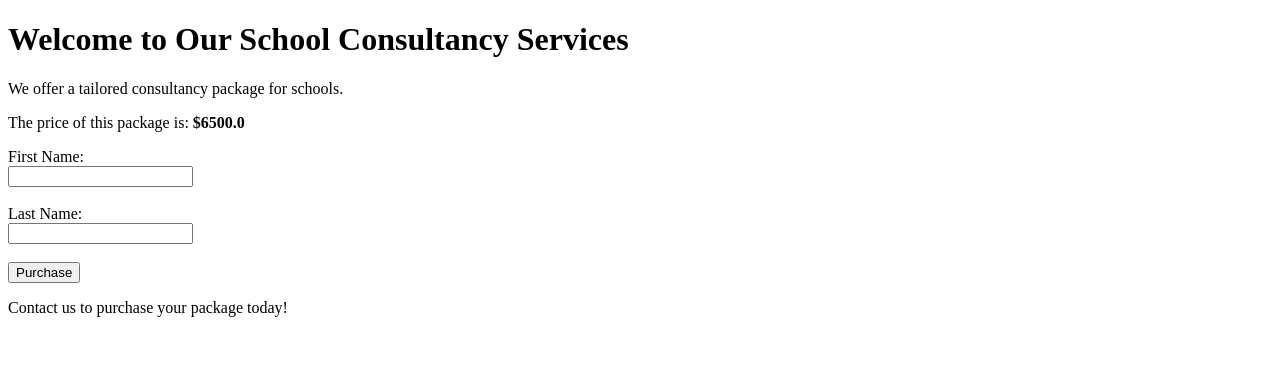
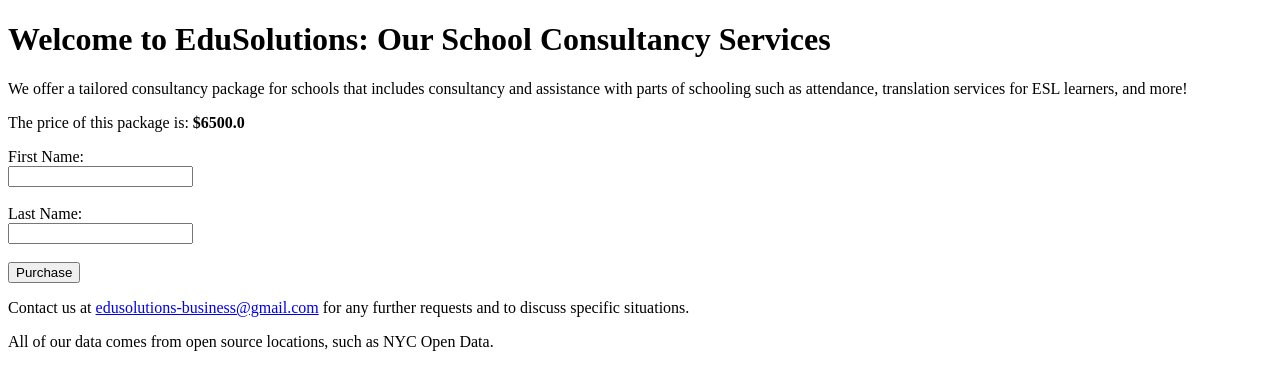
Before and after one commit to Matt-J-Dong/Database-Systems-Project, a Flask app: page / in a window 1280 px wide. Shown: the top 390 px of the page. Run offline with Flask 3, Linux system fonts and the light colour scheme.

Commit message:
index update

```diff
--- a/templates/index.html
+++ b/templates/index.html
@@ -6,8 +6,8 @@
     <title>School Consultancy Package</title>
 </head>
 <body>
-    <h1>Welcome to Our School Consultancy Services</h1>
-    <p>We offer a tailored consultancy package for schools.</p>
+    <h1>Welcome to EduSolutions: Our School Consultancy Services</h1>
+    <p>We offer a tailored consultancy package for schools that includes consultancy and assistance with parts of schooling such as attendance, translation services for ESL learners, and more!</p>
     <p>The price of this package is: <strong>${{ price }}</strong></p>
 
     <form action="/" method="post">
@@ -20,6 +20,7 @@
         <button type="submit">Purchase</button>
     </form>
 
-    <p>Contact us to purchase your package today!</p>
+    <p>Contact us at <a href="mailto:edusolutions-business@gmail.com">edusolutions-business@gmail.com</a> for any further requests and to discuss specific situations.</p>
+    <p>All of our data comes from open source locations, such as NYC Open Data.</p>
 </body>
 </html>
```
